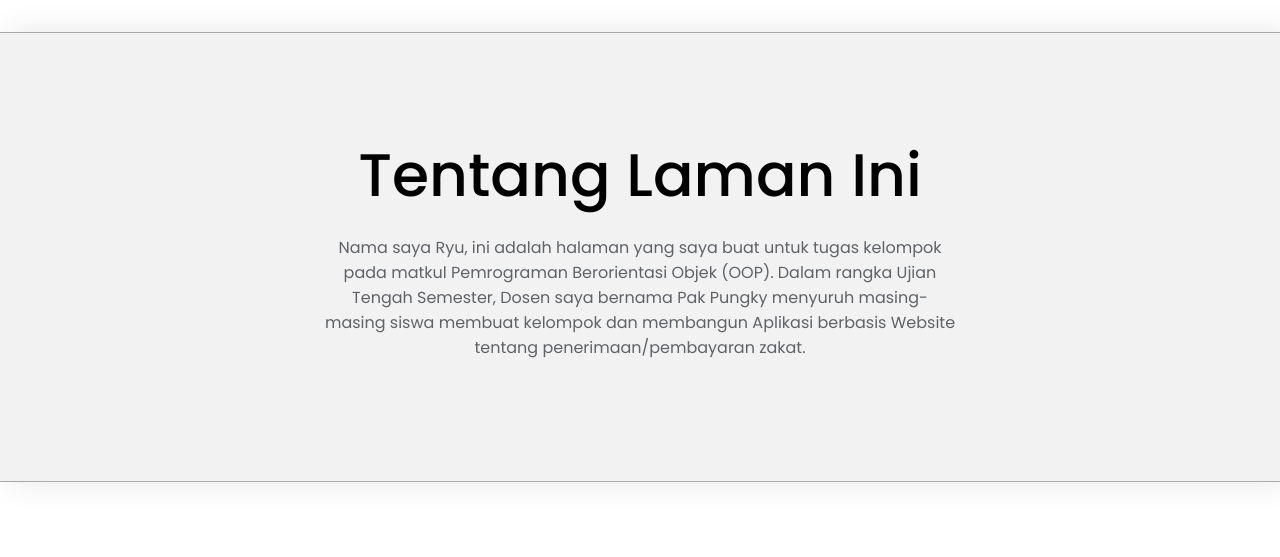
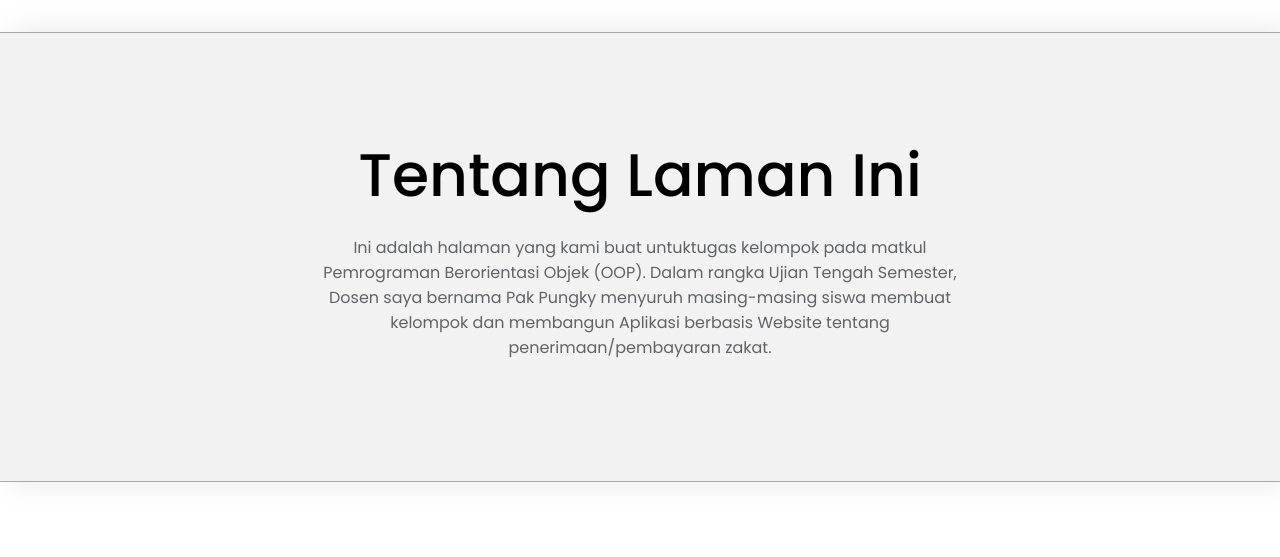
Before and after one commit to MirukuRyuu/WebApp-Zakat-Ryuu, a PHP site: page / in a window 1280 px wide. Shown: the part 983-1540 px from the top of the page. Run offline with PHP 8.4, Linux system fonts and the light colour scheme; some web fonts are replaced.

Commit message:
Update-Part-Siscaa

```diff
--- a/homepage/index.php
+++ b/homepage/index.php
@@ -119,8 +119,8 @@ mysqli_close($conn);
             <div class="isi">
                 <h1>Tentang Laman Ini</h1>
 
-                <p>Nama saya Ryu, ini adalah halaman yang saya buat untuk
-                    tugas kelompok pada matkul Pemrograman Berorientasi Objek
+                <p>Ini adalah halaman yang kami buat untuktugas kelompok
+                    pada matkul Pemrograman Berorientasi Objek
                     (OOP). Dalam rangka Ujian Tengah Semester, Dosen saya
                     bernama Pak Pungky menyuruh masing-masing siswa membuat kelompok
                     dan membangun Aplikasi berbasis Website tentang penerimaan/pembayaran
```
